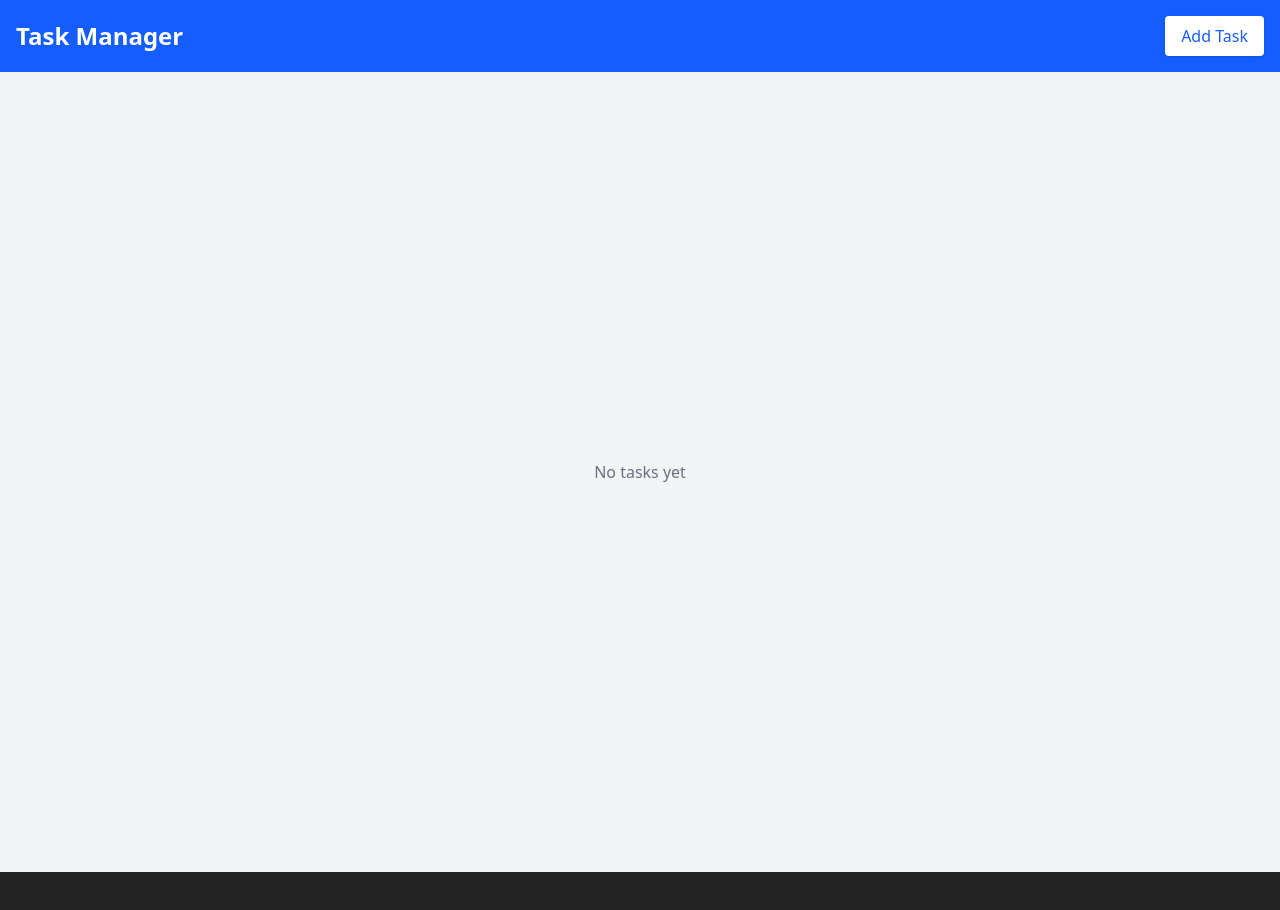
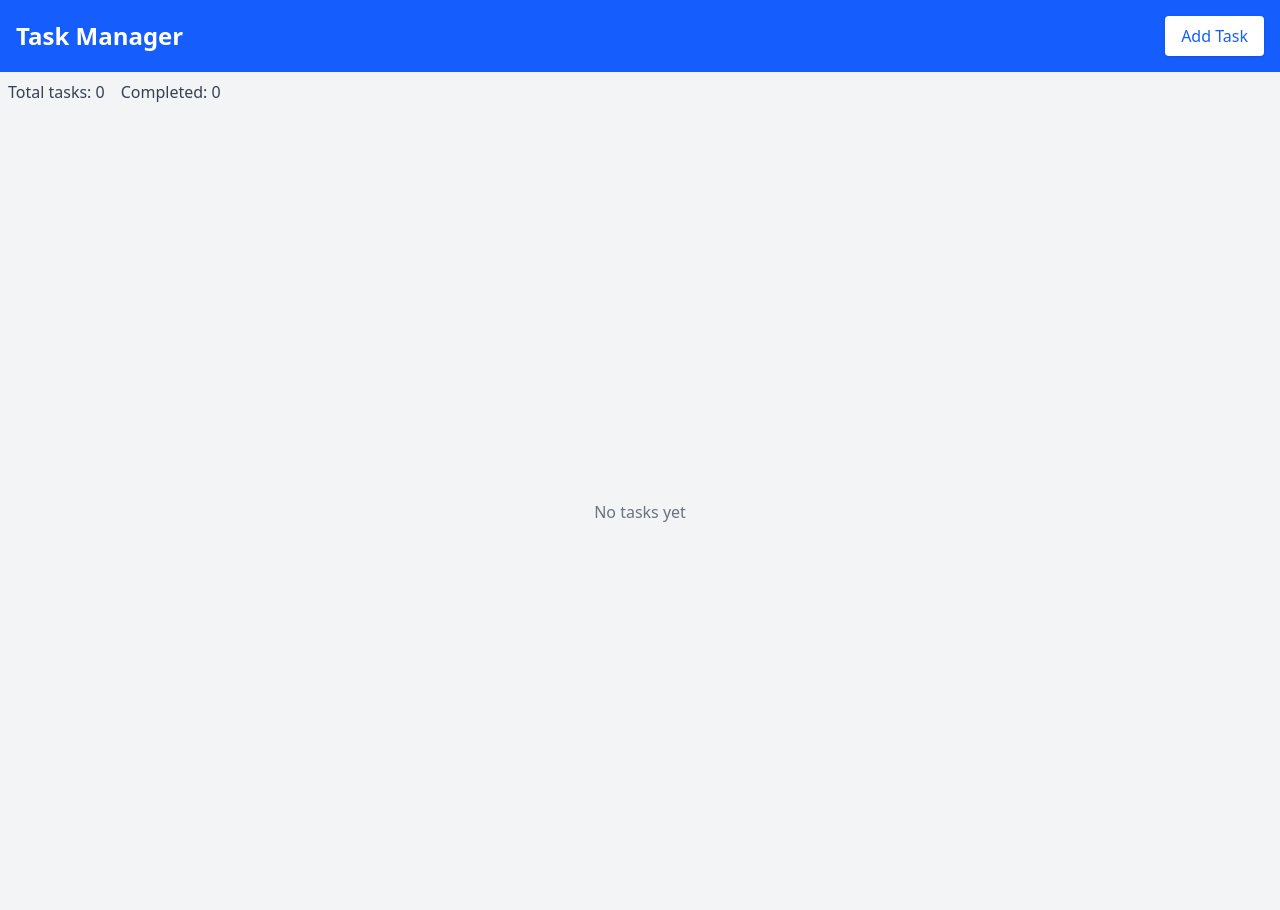
Before and after one commit to rodtob/task-manager, a React (Vite) app: page / in a window 1280 px wide. Before the commit the page ends 872 px from the top, so only its background shows below. Built offline with nearby package versions, Linux system fonts and the light colour scheme.

Commit message:
add counter and confirmation

```diff
--- a/src/App.tsx
+++ b/src/App.tsx
@@ -1,3 +1,4 @@
+import TaskCounter from "./components/Counter";
 import { Header } from "./components/Header";
 import TaskList from "./components/TaskList";
 
@@ -5,7 +6,8 @@ function App() {
   return (
     <div className="min-h-screen bg-gray-100">
       <Header />
-      <div className="flex items-center justify-center min-h-screen">
+      <TaskCounter />
+      <div className="flex flex-col items-center justify-center ml-10 mr-10 min-h-screen">
         <TaskList />
       </div>
     </div>
--- /dev/null
+++ b/src/components/Counter.tsx
@@ -0,0 +1,21 @@
+import { useTaskStore } from "../store/useTaskStore";
+
+const TaskCounter = () => {
+  const tasks = useTaskStore((state) => state.tasks);
+
+  const total = tasks.length;
+  const completed = tasks.filter((t) => t.completed).length;
+
+  return (
+    <div className="flex gap-4 p-2">
+      <span className="text-gray-700 font-medium">
+        Total tasks: {total}
+      </span>
+      <span className="text-gray-700 font-medium">
+        Completed: {completed}
+      </span>
+    </div>
+  );
+};
+
+export default TaskCounter;
--- a/src/components/TaskCard.tsx
+++ b/src/components/TaskCard.tsx
@@ -1,9 +1,11 @@
 import { useState } from "react";
 import { useTaskStore } from "../store/useTaskStore";
+import type { Task } from "../types/Task";
 
-const TaskCard = ({ task }) => {
+const TaskCard = ({ task }: { task: Task }) => {
   const updateTask = useTaskStore((state) => state.updateTask);
   const deleteTask = useTaskStore((state) => state.deleteTask);
+    const [showConfirm, setShowConfirm] = useState(false);
 
   const [title, setTitle] = useState(task.title);
   const [priority, setPriority] = useState(task.priority);
@@ -29,6 +31,11 @@ const TaskCard = ({ task }) => {
     setPriority(value);
     updateTask(task.id, { priority: value });
   };
+
+  const handleDelete = () => {
+    deleteTask(task.id);
+    setShowConfirm(false);
+  }
 
   return (
     <div
@@ -59,15 +66,26 @@ const TaskCard = ({ task }) => {
         }
         className="w-full mb-2 bg-[#16a34a] text-white py-1 rounded hover:opacity-90"
       >
-        {task.completed ? "Mark as Incomplete" : "Complete task"}
+        {task.completed ? "Complete" : "Incomplete"}
       </button>
 
       <button
-        onClick={() => deleteTask(task.id)}
+        onClick={() => setShowConfirm(true)}
         className="w-full bg-[#dc2626] text-white py-1 rounded hover:opacity-90"
       >
         Delete
       </button>
+      {showConfirm && (
+  <div className="fixed inset-0 bg-black/30 flex items-center justify-center">
+    <div className="bg-white p-4 rounded shadow">
+      <p>Are you sure you want to delete this task?</p>
+      <div className="flex gap-2 mt-2">
+        <button onClick={handleDelete} className="bg-red-600 text-white px-3 py-1 rounded">Yes</button>
+        <button onClick={() => setShowConfirm(false)} className="bg-gray-300 px-3 py-1 rounded">No</button>
+      </div>
+    </div>
+  </div>
+)}
     </div>
   );
 };
```
